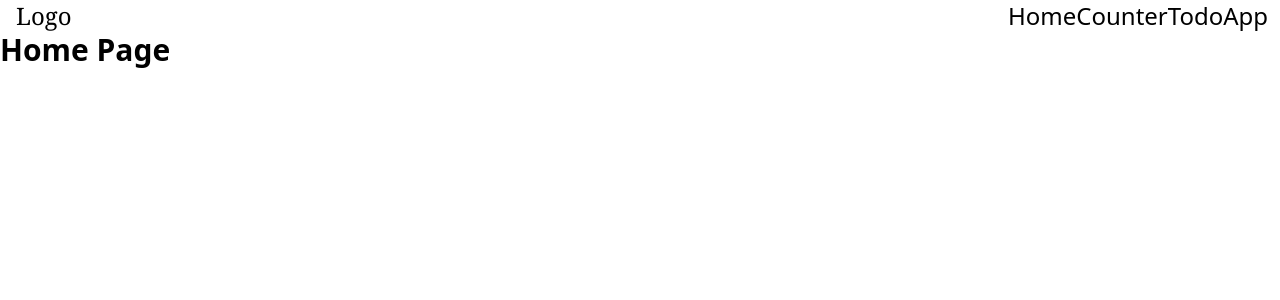
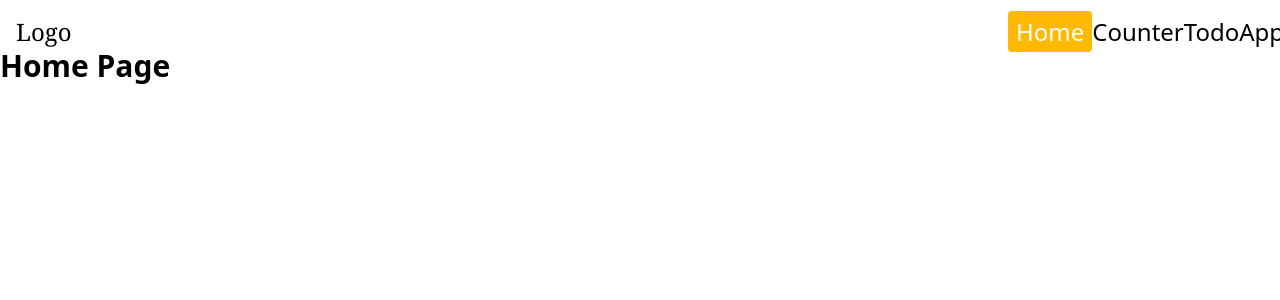
Before and after one commit to git-sidd/Angular_Learning, an Angular app: page / in a window 1280 px wide. Shown: the top 300 px of the page. Built offline with nearby package versions, Linux system fonts and the light colour scheme.

Commit message:
Routing in Angular

```diff
--- a/src/app/header/header.css
+++ b/src/app/header/header.css
@@ -0,0 +1,5 @@
+.active{
+    background-color: rgb(220, 123, 20);
+    padding: 1px;
+    border-radius: 2px;
+}
--- a/src/app/header/header.html
+++ b/src/app/header/header.html
@@ -1,14 +1,14 @@
-<nav class="flex flex-row gap-4 w-full justify-between">
+<nav class="flex flex-row gap-4 w-full justify-between mt-4">
     <h2 class="text-2xl font-serif ml-4">Logo</h2>
     <ul class="mr-4 w-[20%] flex text-2xl justify-between">
-                <li>
-                        <a routerLink="/">Home</a>
+                <li >
+                        <a routerLinkActive="bg-amber-400 text-white px-2 py-1 rounded" [routerLinkActiveOptions]="{exact:true}" routerLink="/">Home</a>
                 </li>
                 <li>
-                        <a routerLink="/counter">Counter</a>
+                        <a routerLinkActive="bg-amber-400 text-white px-2 py-1 rounded" routerLink="/counter">Counter</a>
                 </li>
                 <li>
-                        <a routerLink="/todo">TodoApp</a>
+                        <a routerLinkActive="bg-amber-400 text-white px-2 py-1 rounded" routerLink="/todo">TodoApp</a>
                 </li>
         </ul>
 </nav>
--- a/src/app/header/header.ts
+++ b/src/app/header/header.ts
@@ -1,9 +1,9 @@
 import { Component } from '@angular/core';
-import { RouterLink } from '@angular/router';
+import { RouterLink, RouterLinkActive } from '@angular/router';
 
 @Component({
   selector: 'headerElem',
-  imports: [RouterLink],
+  imports: [RouterLink,RouterLinkActive],
   templateUrl: './header.html',
   styleUrl: './header.css'
 })
```
